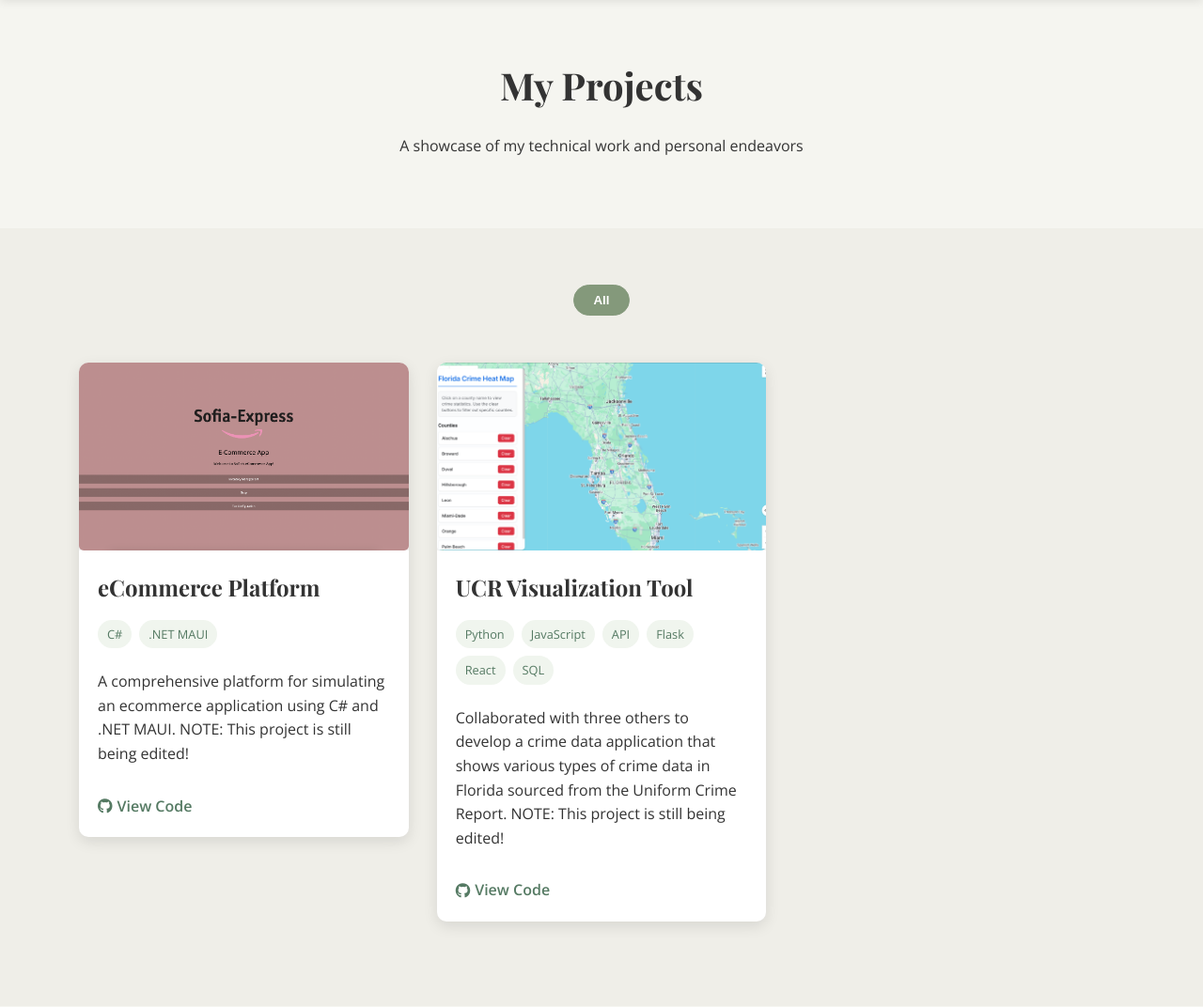
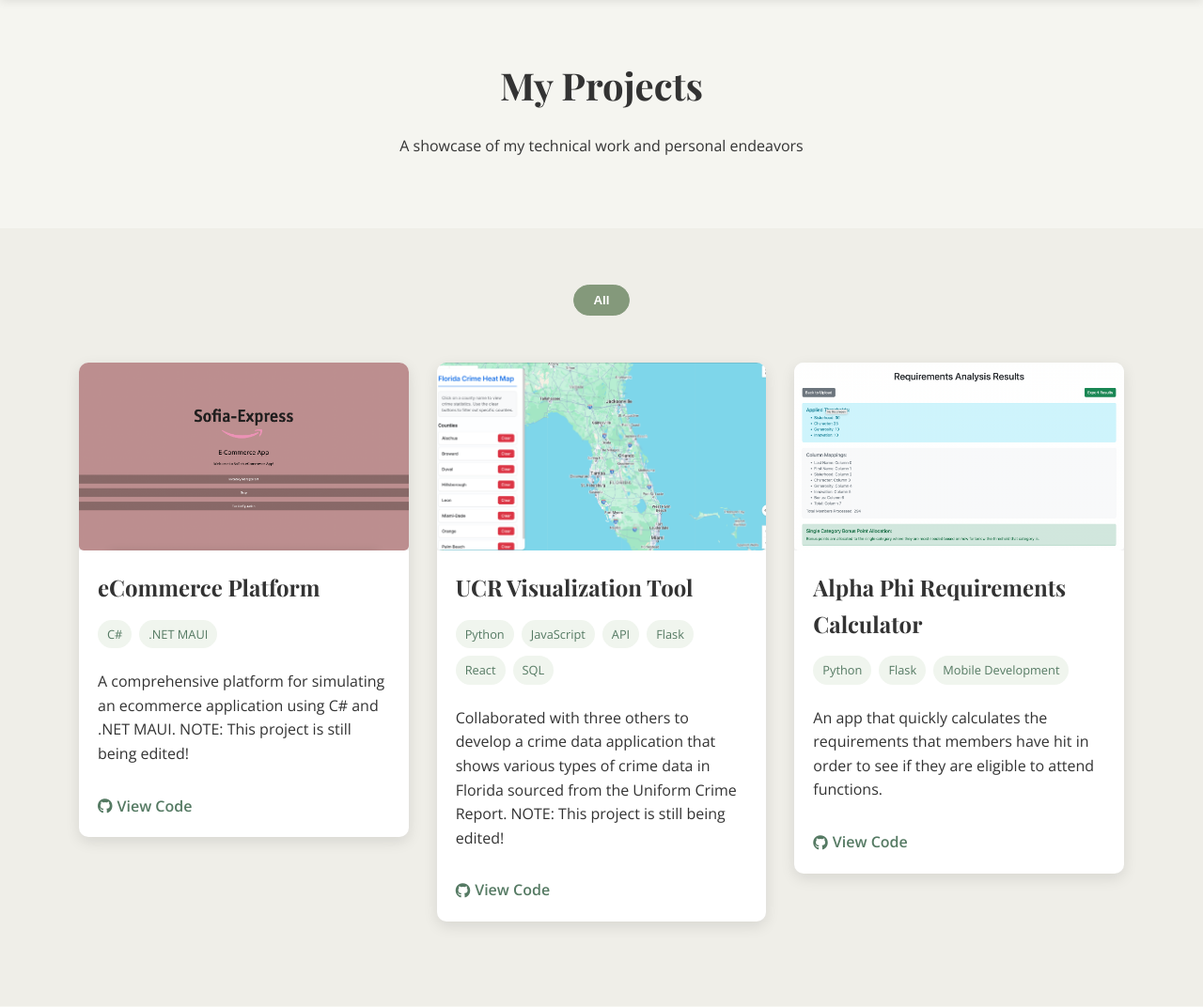
Before and after one commit to sofiabernal5/Personal-Portfolio, a Flask app: page /projects in a window 1280 px wide. Shown: the part 76-1148 px from the top of the page at 94% size. Run offline with Flask 3, Linux system fonts and the light colour scheme.

Commit message:
updated projects

```diff
--- a/templates/projects.html
+++ b/templates/projects.html
@@ -86,28 +86,27 @@
                     </div>
                 </div>
 
-                <!-- Project 3
+                <!-- Project 3 -->
                 <div class="project-item" data-category="mobile">
                     <div class="project-card">
                         <div class="project-image">
-                            <img src="{{ url_for('static', filename='images/project3.jpg') }}" alt="Fitness Tracker App">
+                            <img src="{{ url_for('static', filename='images/no_go.jpeg') }}" alt="Alpha Phi Requirements Calculator">
                         </div>
                         <div class="project-details">
-                            <h3>Fitness Tracker Mobile App</h3>
+                            <h3>Alpha Phi Requirements Calculator </h3>
                             <div class="project-tags">
-                                <span>React Native</span>
-                                <span>Firebase</span>
+                                <span>Python</span>
+                                <span>Flask</span>
                                 <span>Mobile Development</span>
                             </div>
-                            <p>A comprehensive fitness tracking mobile application that allows users to track workouts, set goals, and monitor progress. Features include custom workout plans, progress charts, and social sharing.</p>
+                            <p>An app that quickly calculates the requirements that members have hit in order to see if they are eligible to attend functions.</p>
                             <div class="project-links">
-                                <a href="https://github.com/sofiabernal/fitness-tracker-app" target="_blank" class="project-link"><i class="fab fa-github"></i> View Code</a>
-                                <a href="https://play.google.com/store/apps/details?id=com.sofiabernal.fitnesstracker" target="_blank" class="project-link"><i class="fas fa-external-link-alt"></i> Download App</a>
+                                <a href="https://github.com/sofiabernal5/AlphaPhi-NoGo" target="_blank" class="project-link"><i class="fab fa-github"></i> View Code</a>
                             </div>
                         </div>
                     </div>
                 </div>
--->
+
                 <!-- Project 4 -->
 
             </div>
```
Also changed, not shown: static/images/no_go.jpeg (added).
